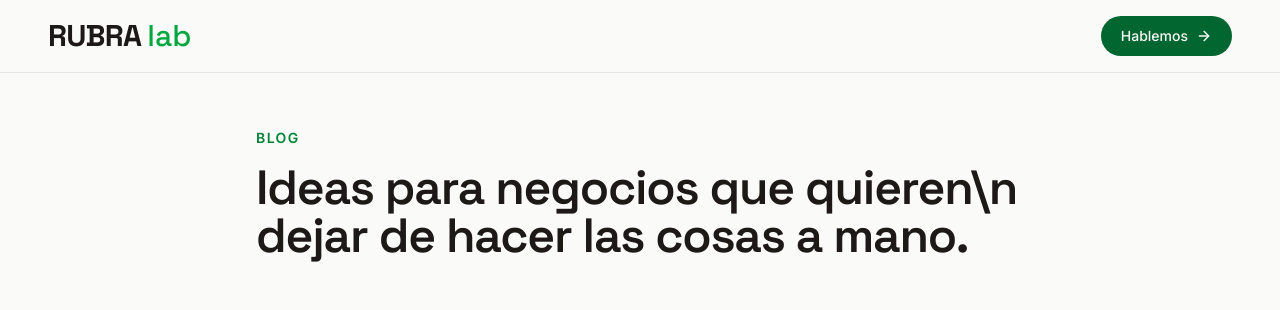
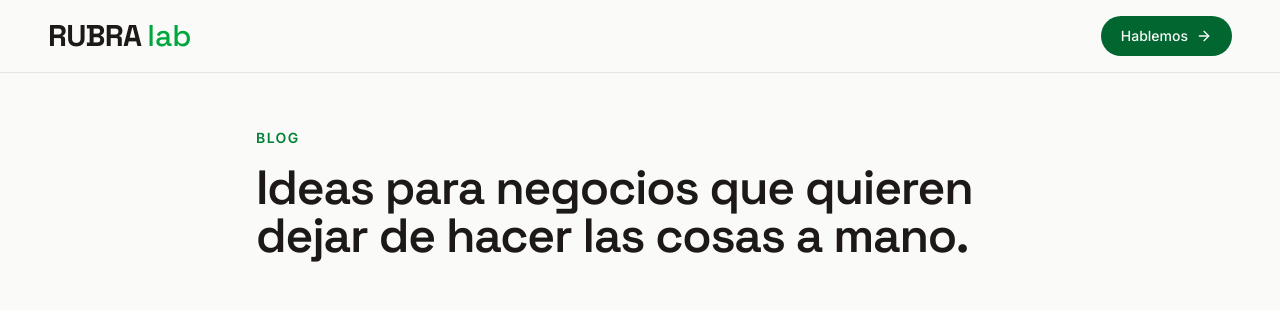
Before and after one commit to RUBRAlab/rubra, a React (Vite) app: page /blog in a window 1280 px wide. Shown: the top 310 px of the page. Built offline with nearby package versions, Linux system fonts and the light colour scheme; a web font is replaced by a local one.

Commit message:
Corrige salto de línea literal en el título del blog

```diff
--- a/src/blog/Blog.tsx
+++ b/src/blog/Blog.tsx
@@ -38,7 +38,7 @@ export default function Blog() {
         <div className="max-w-3xl mx-auto">
           <p className="text-sm font-semibold tracking-widest text-green-700 uppercase mb-4">Blog</p>
           <h1 className="text-4xl md:text-5xl font-display font-semibold tracking-tight text-stone-900 mb-16">
-            Ideas para negocios que quieren\n            dejar de hacer las cosas a mano.
+            Ideas para negocios que quieren dejar de hacer las cosas a mano.
           </h1>
 
           <div className="flex flex-col gap-12">
```
